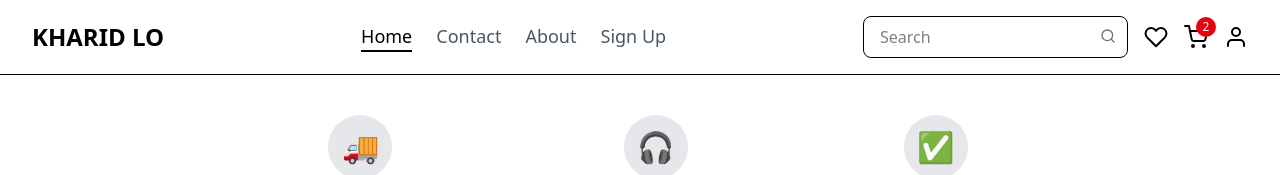
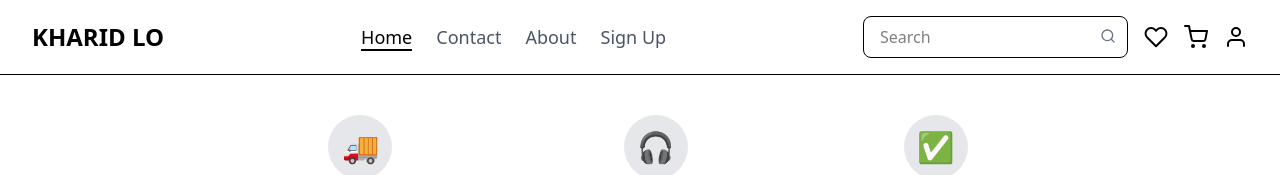
Before and after one commit to sujalkyal/KharidLo, a Next.js app in the folder apps/user/: page / in a window 1280 px wide. Shown: the top 175 px of the page. Built offline with nearby package versions, Linux system fonts and the light colour scheme; no server answers; the database is empty.

Commit message:
added Navbar

```diff
--- a/apps/user/app/api/user/getCartDetails/route.js
+++ b/apps/user/app/api/user/getCartDetails/route.js
@@ -7,12 +7,12 @@ import { authOptions } from "../../../lib/auth";
 
 export async function GET(req) {
     try{
-        const session = await getServerSession(authOptions);
-        if(!session) {
-            return NextResponse.json({ message: "Unauthorized" }, { status: 401 });
-        }
-        const id = session.user.id;
-        //const id = "28d82cba-fcc6-4c93-a213-4961fc58e542";
+        // const session = await getServerSession(authOptions);
+        // if(!session) {
+        //     return NextResponse.json({ message: "Unauthorized" }, { status: 401 });
+        // }
+        // const id = session.user.id;
+        const id = "47863ed0-d079-4750-9747-f7fc4b0dae93";
         const user = await prisma.user.findFirst({
             where: {
                 id: id,
--- a/apps/user/components/Navbar.jsx
+++ b/apps/user/components/Navbar.jsx
@@ -1,19 +1,72 @@
+"use client";
+
 import { FiSearch, FiHeart, FiShoppingCart, FiUser } from "react-icons/fi";
+import Link from "next/link";
+import { useEffect, useState } from "react";
+import axios from "axios";
 
 const Navbar = () => {
+  const [cartCount, setCartCount] = useState(0);
+  const [hasMounted, setHasMounted] = useState(false);
+
+  useEffect(() => {
+    // Set mounted to true so client-only parts are rendered
+    setHasMounted(true);
+
+    async function fetchCartDetails() {
+      try {
+        const response = await axios.get("http://localhost:3000/api/user/getCartDetails");
+        if (response.status === 200 && response.data.result) {
+          const cartItems = response.data.result;
+          // Sum the quantity of all items in the cart
+          const count = cartItems.reduce((acc, item) => acc + item.quantity, 0);
+          setCartCount(count);
+        } else {
+          setCartCount(0);
+        }
+      } catch (error) {
+        console.error("Failed to fetch cart details:", error);
+        setCartCount(0);
+      }
+    }
+
+    fetchCartDetails();
+  }, []);
+
   return (
     <header className="w-full border-b">
       {/* Navbar */}
       <nav className="flex justify-between items-center py-4 px-8 bg-white shadow-md">
         {/* Logo */}
-        <div className="text-2xl font-bold">KHARID LO</div>
+        <Link href="/">
+          <div className="text-2xl font-bold cursor-pointer">KHARID LO</div>
+        </Link>
 
         {/* Navigation Links */}
         <ul className="flex space-x-6 text-lg">
-          <li className="cursor-pointer font-medium text-black border-b-2 border-black">Home</li>
-          <li className="cursor-pointer text-gray-600 hover:text-black">Contact</li>
-          <li className="cursor-pointer text-gray-600 hover:text-black">About</li>
-          <li className="cursor-pointer text-gray-600 hover:text-black">Sign Up</li>
+          <li>
+            <Link
+              href="/"
+              className="cursor-pointer font-medium text-black border-b-2 border-black"
+            >
+              Home
+            </Link>
+          </li>
+          <li>
+            <Link href="/contact" className="cursor-pointer text-gray-600 hover:text-black">
+              Contact
+            </Link>
+          </li>
+          <li>
+            <Link href="/about" className="cursor-pointer text-gray-600 hover:text-black">
+              About
+            </Link>
+          </li>
+          <li>
+            <Link href="/signup" className="cursor-pointer text-gray-600 hover:text-black">
+              Sign Up
+            </Link>
+          </li>
         </ul>
 
         {/* Search and Icons */}
@@ -26,12 +79,28 @@ const Navbar = () => {
             />
             <FiSearch className="absolute right-3 top-3 text-gray-500 cursor-pointer" />
           </div>
-          <FiHeart className="text-2xl cursor-pointer hover:text-gray-700" />
-          <div className="relative">
-            <FiShoppingCart className="text-2xl cursor-pointer hover:text-gray-700" />
-            <span className="absolute -top-2 -right-2 bg-red-600 text-white text-xs w-5 h-5 flex items-center justify-center rounded-full">2</span>
-          </div>
-          <FiUser className="text-2xl cursor-pointer hover:text-gray-700" />
+
+          {/* Wishlist Icon */}
+          <Link href="/wishlist">
+            <FiHeart className="text-2xl cursor-pointer hover:text-gray-700" />
+          </Link>
+
+          {/* Cart Icon */}
+          <Link href="/cart">
+            <div className="relative">
+              <FiShoppingCart className="text-2xl cursor-pointer hover:text-gray-700" />
+              {hasMounted && cartCount > 0 && (
+                <span className="absolute -top-2 -right-2 bg-red-600 text-white text-xs w-5 h-5 flex items-center justify-center rounded-full">
+                  {cartCount}
+                </span>
+              )}
+            </div>
+          </Link>
+
+          {/* Account Icon */}
+          <Link href="/account">
+            <FiUser className="text-2xl cursor-pointer hover:text-gray-700" />
+          </Link>
         </div>
       </nav>
     </header>
```
